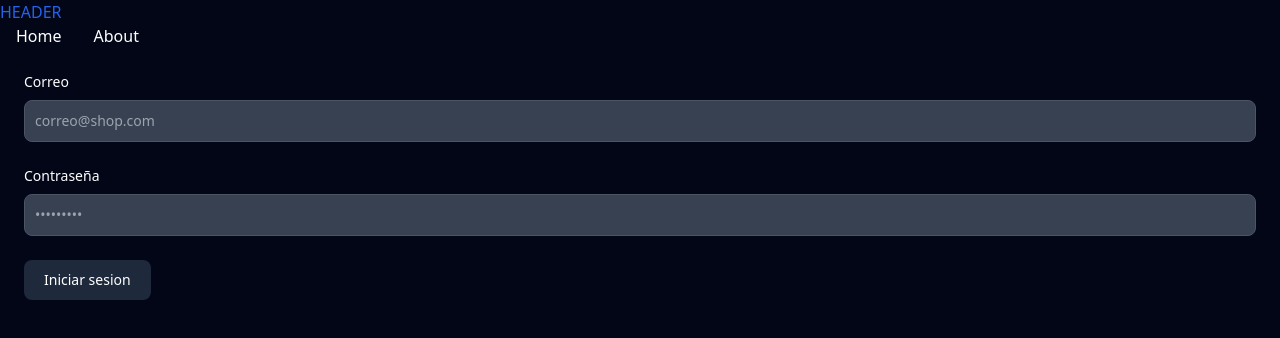
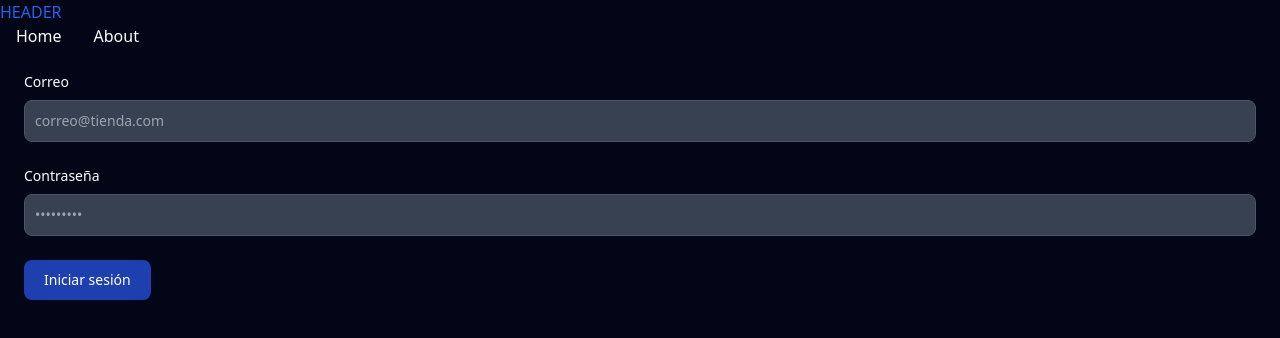
Before and after one commit to AndresCampuzano/Sales-Dashboard-Vue-3, a Vue app: page / in a window 1280 px wide. Shown: the top 338 px of the page. Built offline with nearby package versions, Linux system fonts and the light colour scheme.

Commit message:
feature: Add button logic

```diff
--- a/src/components/form-inputs/FormButton.vue
+++ b/src/components/form-inputs/FormButton.vue
@@ -1,14 +1,18 @@
 <template>
-  <button :type="type" class="bg-slate-800 hover:bg-blue-900 focus:ring-blue-500 focus:ring-4 focus:outline-none font-medium rounded-lg text-sm w-full sm:w-auto px-5 py-2.5 text-center" :disabled="disabled">{{ text }}</button>
+  <button :type="type" class="hover:opacity-75 focus:ring-blue-500 focus:ring-4 focus:outline-none font-medium rounded-lg text-sm w-full sm:w-auto sm:mr-6 mb-2.5 px-5 py-2.5 text-center disabled:opacity-75 disabled:bg-slate-600 disabled:cursor-not-allowed" :class="isPrimary ? 'bg-blue-800': 'bg-slate-500'" :disabled="disabled">{{ text }}</button>
 </template>
 
 <script lang="ts" setup>
-import { defineProps, defineEmits, type PropType } from 'vue'
+import { defineProps, defineEmits, computed, type PropType } from 'vue'
 
-defineProps({
+const props = defineProps({
   type: {
     type: String as PropType<'button' | 'submit' | 'reset'>,
     default: 'button'
+  },
+  styleType: {
+    type: String as PropType<'primary' | 'secondary'>,
+    default: 'primary'
   },
   text: {
     type: String,
@@ -21,4 +25,8 @@ defineProps({
 })
 
 defineEmits(['update:modelValue'])
+
+const isPrimary = computed<boolean>(() => {
+  return props.styleType === 'primary'
+})
 </script>
--- a/src/views/HomeView.vue
+++ b/src/views/HomeView.vue
@@ -1,9 +1,9 @@
 <template>
   <main>
     <form class="m-6" @submit.prevent="onSubmit">
-      <FormInput v-model="email" id="email" type="email" placeholder="correo@shop.com" label="Correo" required/>
+      <FormInput v-model="email" id="email" type="email" placeholder="correo@tienda.com" label="Correo" required/>
       <FormInput v-model="password" id="password" type="password" placeholder="•••••••••" label="Contraseña" required/>
-      <FormButton text="Iniciar sesion" type="submit"/>
+      <FormButton text="Iniciar sesión" type="submit" />
     </form>
   </main>
 </template>
```
